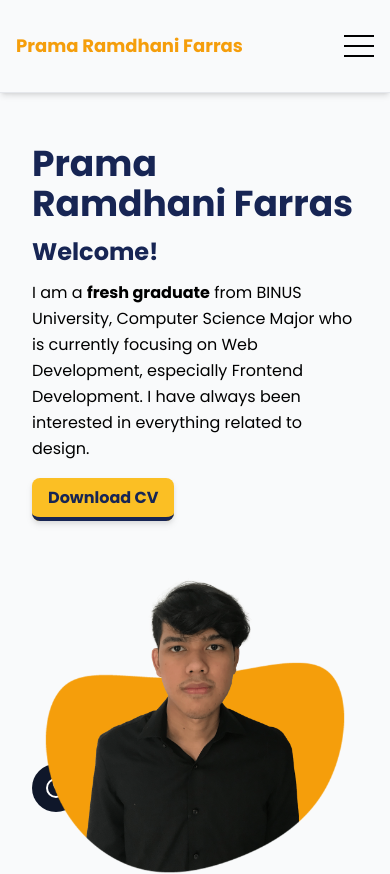
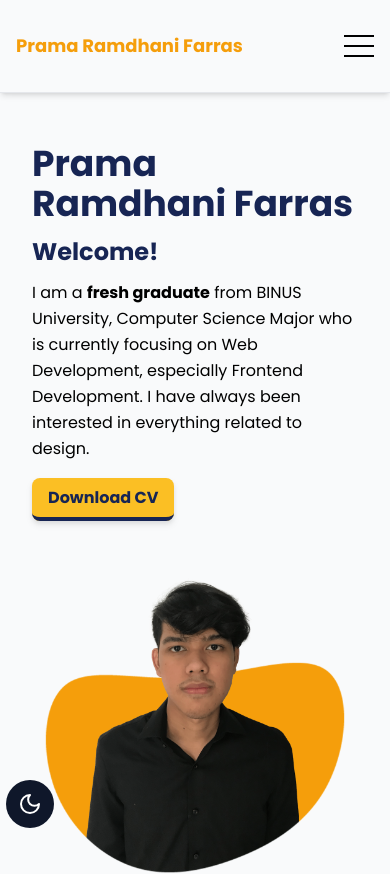
Before and after one commit to pramafarras/Portofolio, a Next.js app: page / in a window 390 px wide. Shown: the top 874 px of the page. Built offline with nearby package versions, Linux system fonts and the light colour scheme.

Commit message:
Fixed Mobile

```diff
--- a/app/components/ThemeSwitch.tsx
+++ b/app/components/ThemeSwitch.tsx
@@ -29,7 +29,7 @@ export default function ThemeSwitch(){
     }
 
     return (
-        <div onClick={() => switchTheme()} className="left-8 bottom-8 fixed cursor-pointer bg-dark hover:bg-secondary dark:bg-primary dark:hover:bg-amber-400 p-3 rounded-full">
+        <div onClick={() => switchTheme()} className="left-1.5 bottom-4 sm:left-8 sm:bottom-8 fixed cursor-pointer bg-dark hover:bg-secondary dark:bg-primary dark:hover:bg-amber-400 p-3 rounded-full z-50">
         {resolvedTheme === 'dark'
         ? <Sun onClick={() => setTheme('light')} className='text-black'></Sun>
         : <Moon onClick={() => setTheme('dark')} className='text-white'></Moon>}
--- a/app/globals.css
+++ b/app/globals.css
@@ -22,8 +22,9 @@
   }
 }
 .navbar-fixed{
-  @apply fixed z-50 bg-opacity-80;
+  @apply fixed z-50 bg-white/80 dark:bg-black/80;
   backdrop-filter: blur(5px);
+  -webkit-backdrop-filter: blur(5px);
   box-shadow: inset 0 -1px 0 0 rgba(0, 0, 0, 0.1);
 }
 
```
